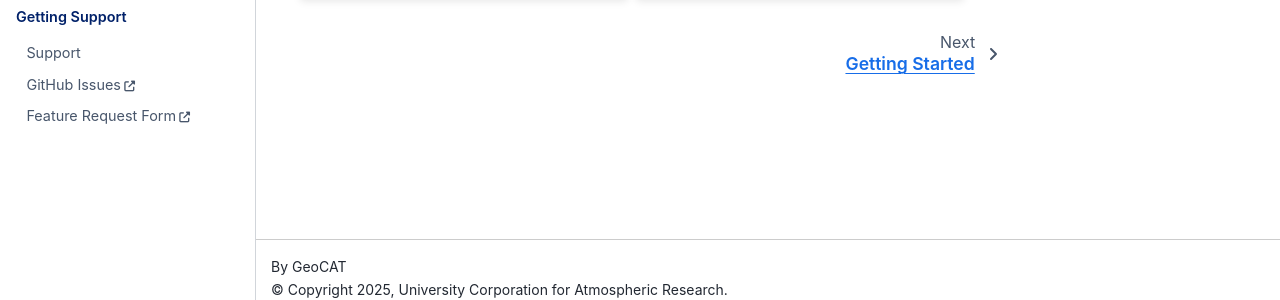
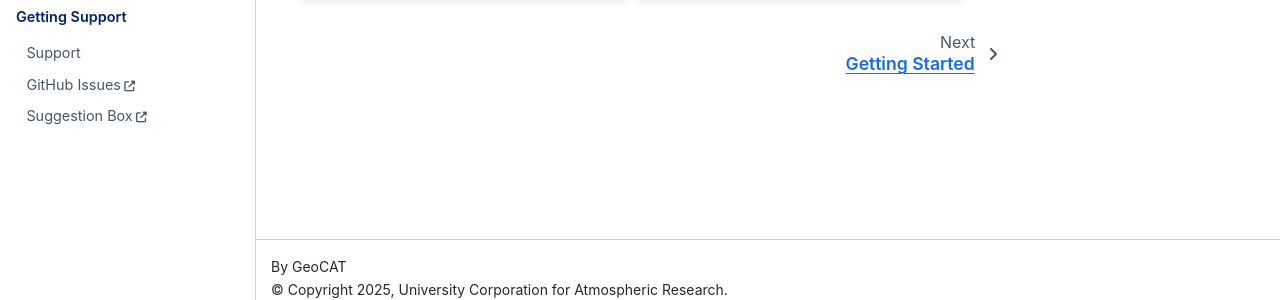
Before and after one commit to NCAR/geocat-comp, a Sphinx documentation site: the page built from docs/index.rst, in a window 1280 px wide. Shown: the part 537-837 px from the top of the page. Built offline with Sphinx 7.4.7 and the Sphinx Book theme 1.1.4, drawn with Linux system fonts in a browser that asks for light colours; the version number could not be read and is left out.

Commit message:
Update index.rst

```diff
--- a/docs/index.rst
+++ b/docs/index.rst
@@ -99,4 +99,4 @@
 
    Support <support>
    GitHub Issues <https://github.com/NCAR/geocat-comp/issues>
-   Feature Request Form <https://forms.gle/6DTo3ELLri4DAGfG8>
+   Suggestion Box <https://forms.gle/6DTo3ELLri4DAGfG8>
```
